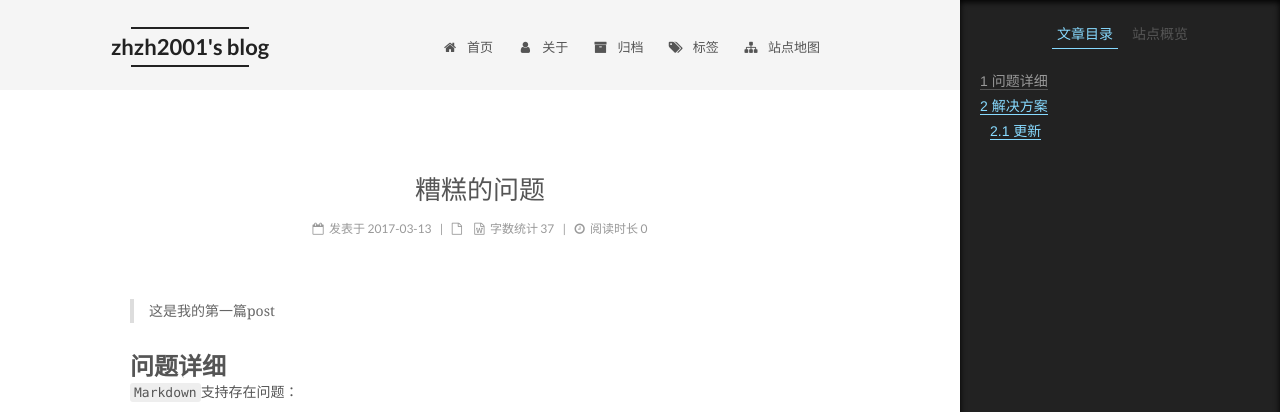
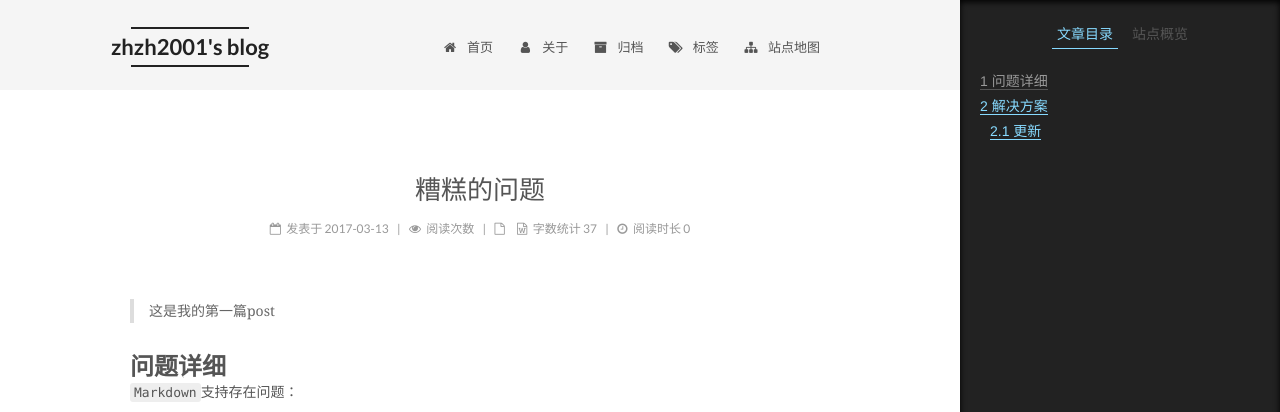
Before and after one commit to zhzh2001/zhzh2001.github.io, a Jekyll site: the page built from _posts/2017-03-13-terrible-problem.md, in a window 1280 px wide. Shown: the top 412 px of the page. Built offline with Jekyll 4.4.1, drawn with Linux system fonts in a browser that asks for light colours; a script that is not in the unit is left out; comment, search, counter and statistics services are not loaded.

Commit message:
2017/11/8 LeanCloud*2

```diff
--- a/_config.yml
+++ b/_config.yml
@@ -293,7 +293,6 @@ links:
   zhouyuyang: http://blog.csdn.net/zhouyuyang233
   Fop_zz: http://blog.csdn.net/fop_zz
   largecube: http://blog.csdn.net/largecub233
-  Littlewhite: https://liangziqi.github.io/
 
 
 # ---------------------------------------------------------------
@@ -409,7 +408,7 @@ changyan:
 
 # Support for youyan comments system.
 # You can get your uid from http://www.uyan.cc
-youyan_uid: 2149200
+#youyan_uid: 2149200
 
 # Support for LiveRe comments system.
 # You can get your uid from https://livere.com/insight/myCode (General web site)
@@ -496,7 +495,7 @@ rating:
 # Show number of visitors to each article.
 # You can visit https://leancloud.cn get AppID and AppKey.
 leancloud_visitors:
-  enable: false
+  enable: true
   app_id: 3bRUtj9DoI5YeBe7JoEpq5Ju-gzGzoHsz
   app_key: 8O5LCwmy0xGzfI7kF2alBpcf
 
```
